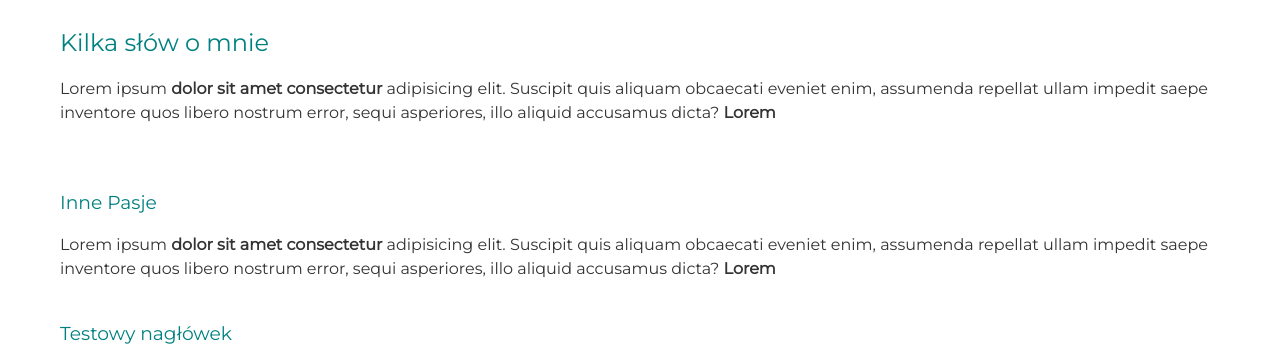
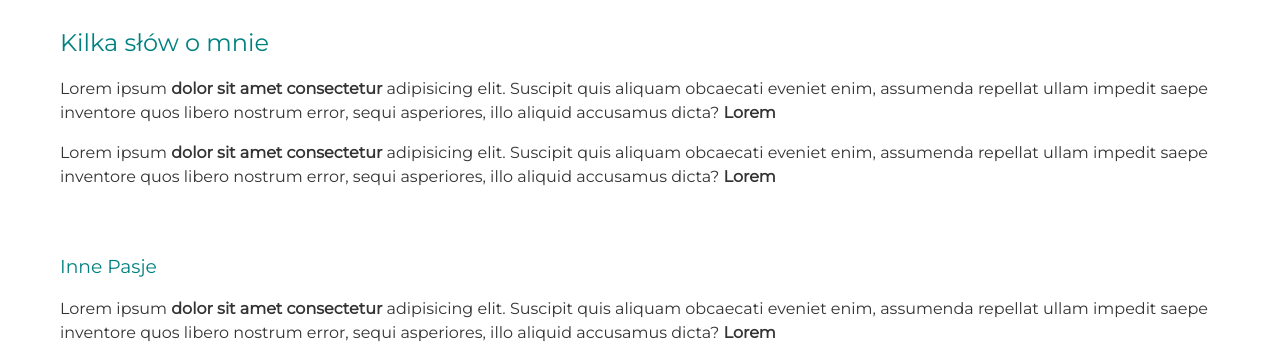
Before and after one commit to Mizdebski123/homepage, a plain HTML site: page index.html in a window 1280 px wide. Shown: the part 397-757 px from the top of the page. Drawn offline with Linux system fonts and the light colour scheme.

Commit message:
Added new text section

```diff
--- a/index.html
+++ b/index.html
@@ -60,6 +60,13 @@
                     elit. Suscipit quis aliquam obcaecati eveniet enim, assumenda repellat ullam impedit saepe inventore
                     quos libero nostrum error, sequi asperiores, illo aliquid accusamus dicta? <strong> Lorem </strong>
                 </p>
+
+                <p class="section__paragraph"> Lorem ipsum <strong>dolor sit amet consectetur</strong> </strong>
+                </strong>
+                adipisicing
+                elit. Suscipit quis aliquam obcaecati eveniet enim, assumenda repellat ullam impedit saepe inventore
+                quos libero nostrum error, sequi asperiores, illo aliquid accusamus dicta? <strong> Lorem </strong>
+            </p>
 
             </section>
 
```
